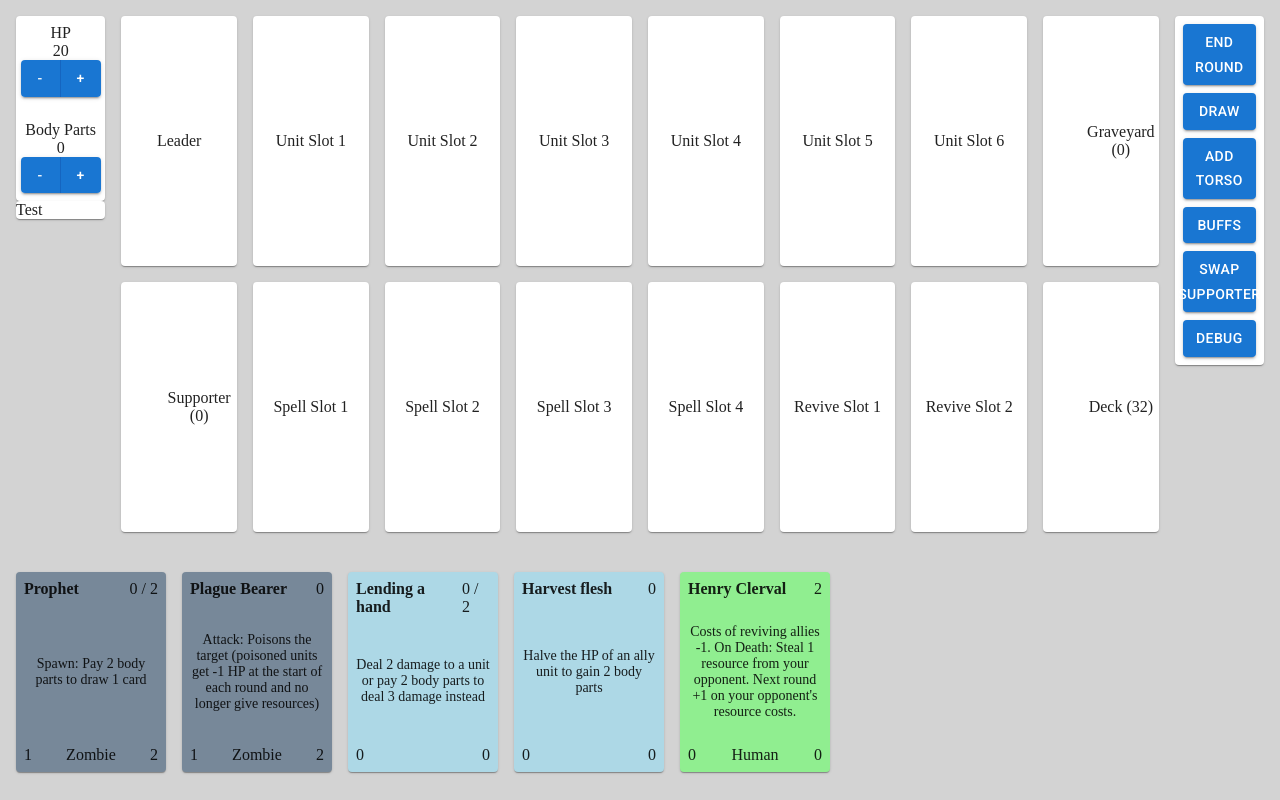
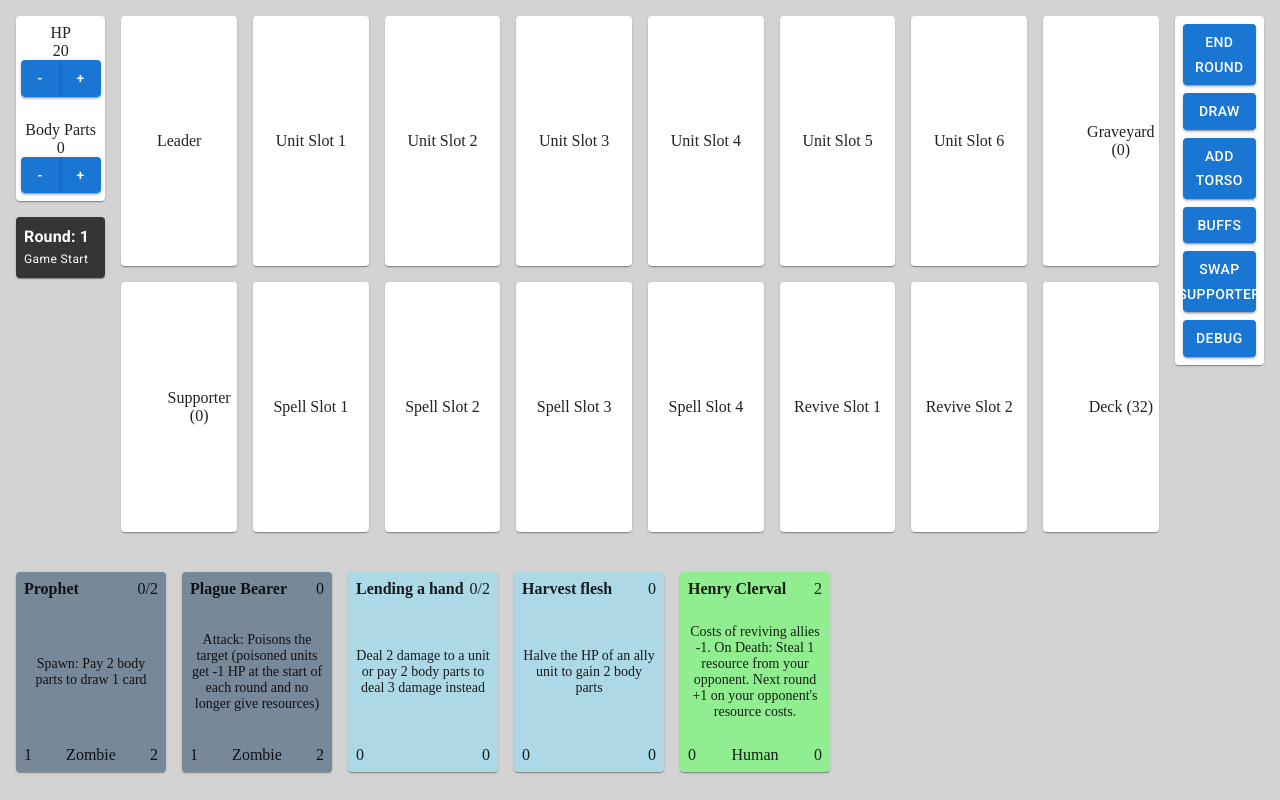
Before and after one commit to by-alx/random_card_game, a React (Vite) app: page / in a window 1280 px wide. Both pictures are taken after a click on the button "START". Built offline with nearby package versions, Linux system fonts and the light colour scheme; some icons are missing.

Commit message:
Add log.

```diff
--- a/src/components/Actions.tsx
+++ b/src/components/Actions.tsx
@@ -67,17 +67,27 @@ export default function Actions() {
 
     const startGame = useCallback(() => {
         drawCards(5);
-        setRound({ count: 1, isRunning: true });
+        setRound({ count: 1, isRunning: true, log: ["Game Start"] });
     }, [drawCards, setRound]);
 
     const startRound = useCallback(() => {
         drawCards(1);
         setPlayerResource(playerResource + 1);
-        setRound({ count: round.count + 1, isRunning: true });
+
+        const newRound = round.count + 1;
+        setRound({
+            count: newRound,
+            isRunning: true,
+            log: [...round.log, `Round ${newRound} start`],
+        });
     }, [drawCards, setRound, round]);
 
     const endRound = useCallback(() => {
-        setRound({ count: round.count, isRunning: false });
+        setRound({
+            count: round.count,
+            isRunning: false,
+            log: [...round.log, `Round ${round.count} end`],
+        });
     }, [setRound, round]);
 
     const addTorso = useCallback(() => {
--- a/src/components/BoardSide.tsx
+++ b/src/components/BoardSide.tsx
@@ -89,6 +89,7 @@ export default function BoardSide({ side }: BoardSideProps) {
                             flexDirection: "column",
                             gap: 3,
                             padding: 1,
+                            marginBottom: 2,
                         }}
                     >
                         <Counter
--- a/src/components/GameCard.tsx
+++ b/src/components/GameCard.tsx
@@ -4,7 +4,7 @@ import { useCallback, useState } from "react";
 import Modal from "@mui/material/Modal";
 import { Button, TextField } from "@mui/material";
 import ExtendedCard from "../types/extended-card";
-import { cardsAtom, originalCards } from "../data/atoms";
+import { cardsAtom, originalCards, roundAtom } from "../data/atoms";
 import { useAtom } from "jotai";
 
 interface GameCardProps {
@@ -13,6 +13,7 @@ interface GameCardProps {
 
 export default function GameCard({ card }: GameCardProps) {
     const [cards, setCards] = useAtom(cardsAtom);
+    const [round, setRound] = useAtom(roundAtom);
     const [atk, setAtk] = useState<number>(card.attack ?? 0);
     const [hp, setHp] = useState<number>(card.defense ?? 0);
 
@@ -41,8 +42,6 @@ export default function GameCard({ card }: GameCardProps) {
     }
 
     const openModal = useCallback(() => {
-        //setAtk(card.attack ?? 0);
-        //setHp(card.defense ?? 0);
         handleOpen();
     }, [card]);
 
@@ -53,7 +52,7 @@ export default function GameCard({ card }: GameCardProps) {
                 | "graveyard"
                 | "revive"
                 | "hand"
-                | "play"
+                | "board"
                 | "exile"
         ) => {
             const updatedCards = cards.map((c) => {
@@ -110,7 +109,7 @@ export default function GameCard({ card }: GameCardProps) {
                             };
                             break;
 
-                        case "play":
+                        case "board":
                             cardProps = {
                                 inDeck: false,
                                 inGraveyard: false,
@@ -134,6 +133,15 @@ export default function GameCard({ card }: GameCardProps) {
                             break;
                     }
 
+                    setRound({
+                        count: round.count,
+                        isRunning: round.isRunning,
+                        log: [
+                            ...round.log,
+                            `Move "${card.name}" to "${location}"`,
+                        ],
+                    });
+
                     return {
                         ...card,
                         attack: originalCard?.attack,
@@ -147,7 +155,7 @@ export default function GameCard({ card }: GameCardProps) {
 
             setCards(updatedCards);
         },
-        [cards, setCards, originalCards]
+        [cards, setCards, originalCards, setRound, round, card]
     );
 
     const updateStats = useCallback(
@@ -193,7 +201,7 @@ export default function GameCard({ card }: GameCardProps) {
             >
                 <Box sx={{ display: "flex", justifyContent: "space-between" }}>
                     <Box sx={{ fontWeight: "bold" }}>{card.name}</Box>
-                    {(card?.cost ?? []).join(" / ")}
+                    <Box>{(card?.cost ?? []).join("/")}</Box>
                 </Box>
                 <Box
                     sx={{
@@ -231,7 +239,7 @@ export default function GameCard({ card }: GameCardProps) {
                     {!card.inPlay && (
                         <Button
                             variant="contained"
-                            onClick={() => updateLocation("play")}
+                            onClick={() => updateLocation("board")}
                         >
                             Move to Board
                         </Button>
--- a/src/components/Log.tsx
+++ b/src/components/Log.tsx
@@ -1,5 +1,30 @@
 import Paper from "@mui/material/Paper";
+import { useAtomValue } from "jotai";
+import { roundAtom } from "../data/atoms";
+import { Box, Typography } from "@mui/material";
 
 export default function Log() {
-    return <Paper>Test</Paper>;
+    const round = useAtomValue(roundAtom);
+
+    return (
+        <Paper
+            sx={{
+                display: "flex",
+                flexDirection: "column",
+                padding: 1,
+                backgroundColor: "rgba(0,0,0,0.75)",
+                color: "#fff",
+                maxHeight: "299px",
+            }}
+        >
+            <Typography sx={{ fontWeight: "bold" }}>
+                Round: {round.count}
+            </Typography>
+            <Box sx={{ overflow: "auto", whiteSpace: "preserve" }}>
+                <Typography variant="caption">
+                    {round.log.join("\n")}
+                </Typography>
+            </Box>
+        </Paper>
+    );
 }
--- a/src/data/atoms.ts
+++ b/src/data/atoms.ts
@@ -1,6 +1,7 @@
 import { atom } from "jotai";
 import ExtendedCard from "../types/extended-card";
 import { getCards } from "./cards";
+import Log from "../types/log";
 
 const cards = getCards();
 let extendedCards: ExtendedCard[] = [];
@@ -16,14 +17,14 @@ cards.forEach((card) => {
             inHand: false,
             inPlay: false,
             inExile: false,
-                    inRevive: false,
+            inRevive: false,
         };
         extendedCards.push(extendedCard);
         cardCount++;
     }
 });
 
-export const roundAtom = atom({count: 0, isRunning: false});
+export const roundAtom = atom<Log>({count: 0, isRunning: false, log: []});
 export const playerHpAtom = atom(20);
 export const playerResourceAtom = atom(0);
 export const buffsAtom = atom({attack: 0, defense: 0, cost: 0});
--- /dev/null
+++ b/src/types/log.ts
@@ -0,0 +1,5 @@
+export default interface Log {
+    count: number;
+    isRunning: boolean;
+    log: string[];
+}
```
